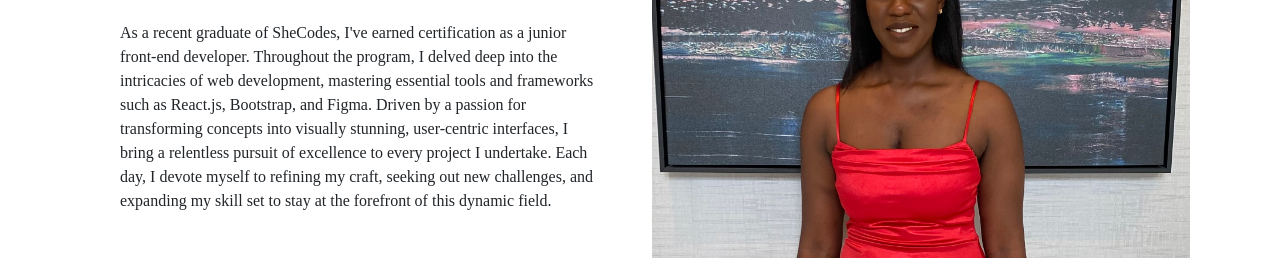
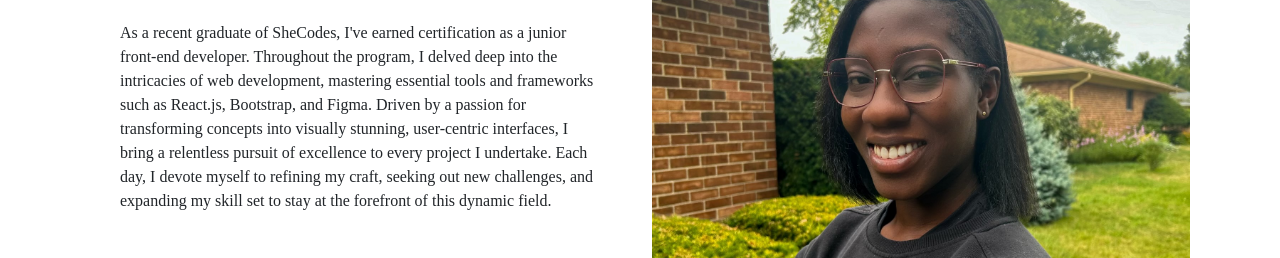
Before and after one commit to afuap/portfolio-project, a plain HTML site: page about.html in a window 1280 px wide. Shown: the part 303-561 px from the top of the page. Drawn offline with nearby package versions, Linux system fonts and the light colour scheme; a web font is replaced by a local one.

Commit message:
Updated portfolio pic

```diff
--- a/about.html
+++ b/about.html
@@ -74,7 +74,7 @@ Driven by a passion for transforming concepts into visually stunning, user-centr
           </div>
         </div>
         <div class="col-lg-6">
-          <img src="images/me.jpg" alt="me" class="img-fluid" />
+          <img src="images/Portfolio-pic.jpg" alt="me" class="img-fluid" />
         </div>
       </div>
       <footer>
```
Also changed, not shown: images/Portfolio-pic.jpg (added).
